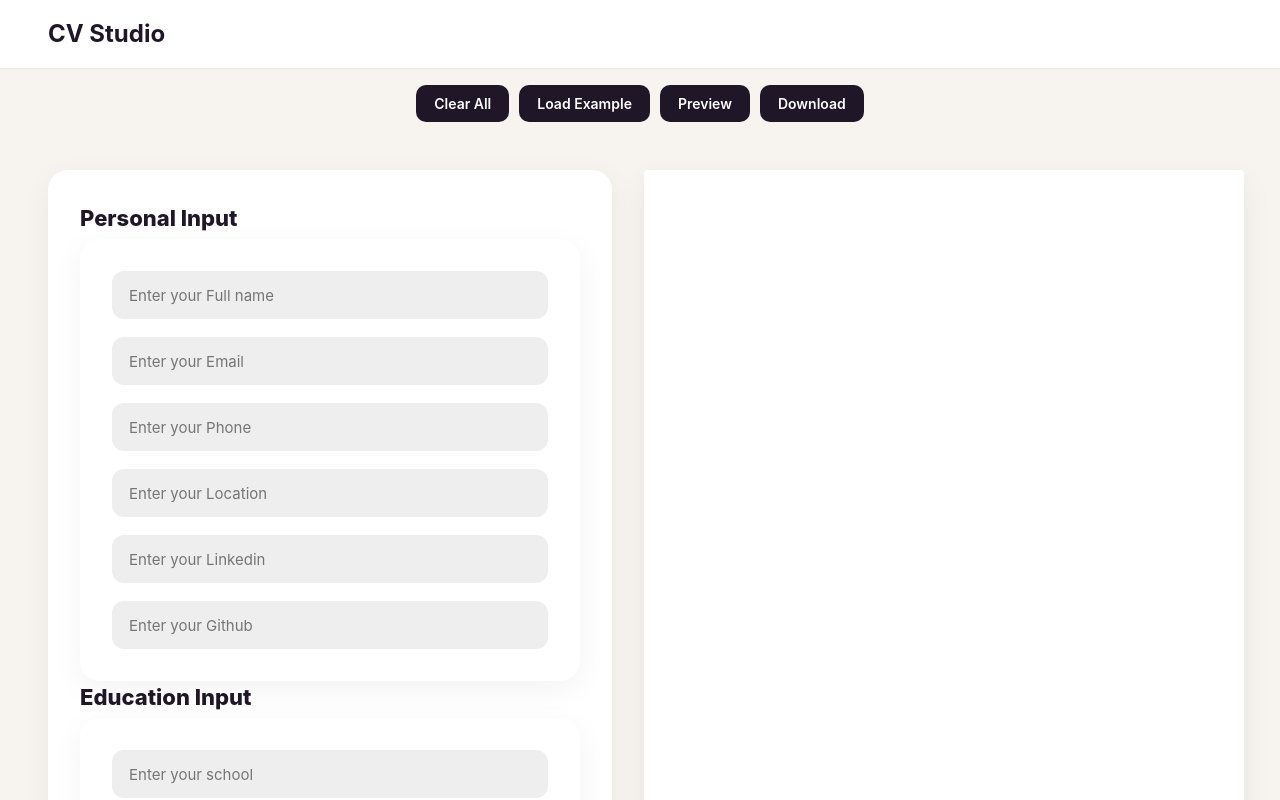
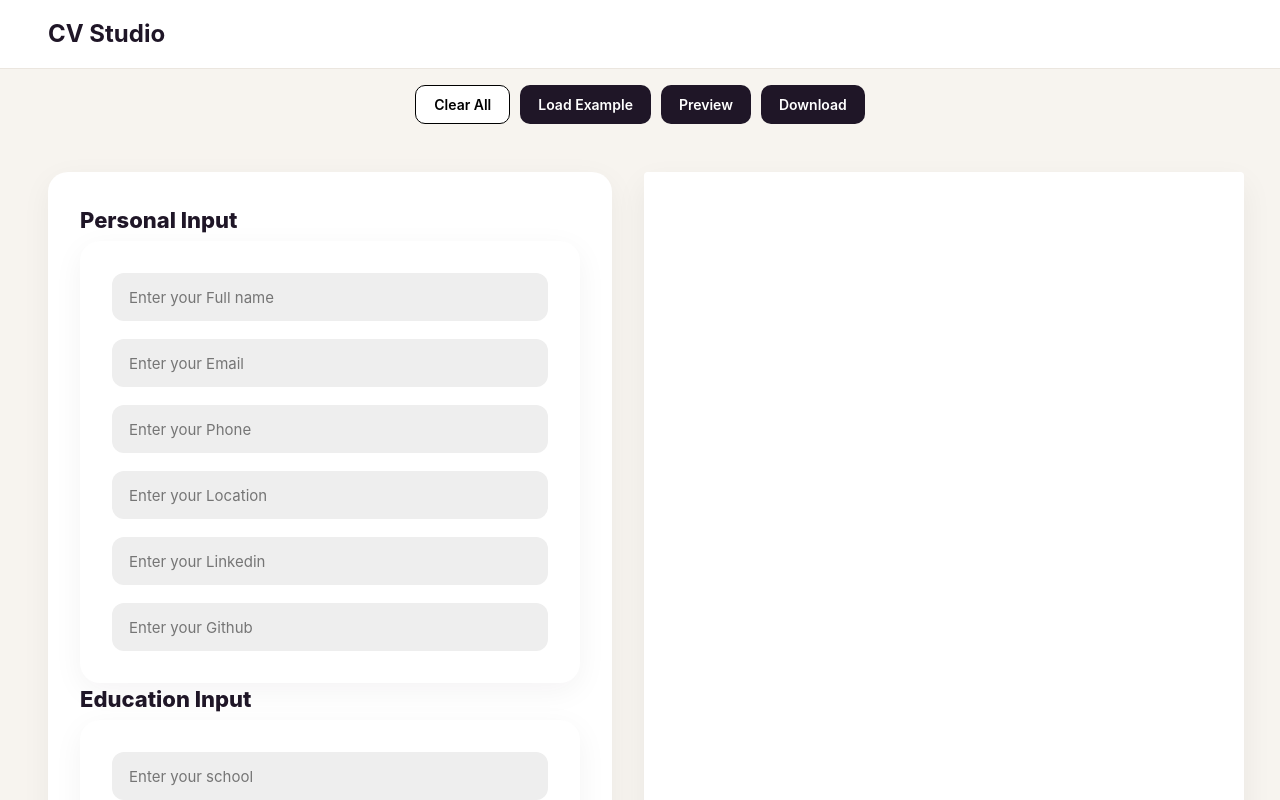
Before and after one commit to Eyobt4/CV-Studio, a React (Vite) app: page / in a window 1280 px wide. In both pictures the pointer is over the button "Clear All". Shown: the top 800 px of the page. Built offline with nearby package versions, Linux system fonts and the light colour scheme.

Commit message:
style: body buttons style change

```diff
--- a/src/index.css
+++ b/src/index.css
@@ -81,8 +81,12 @@ body {
   transition: opacity 0.2s ease, background-color 0.2s ease;
 }
 
-.input-form button:hover {
-  background-color: #e6e4e8;
+.no-print button:hover {
+  background-color: #ffffff;
+  color: #000000;
+  border-color: #000000;
+  border-width: 1px;
+  border-style: solid;
 }
 
 .input-form {
```
